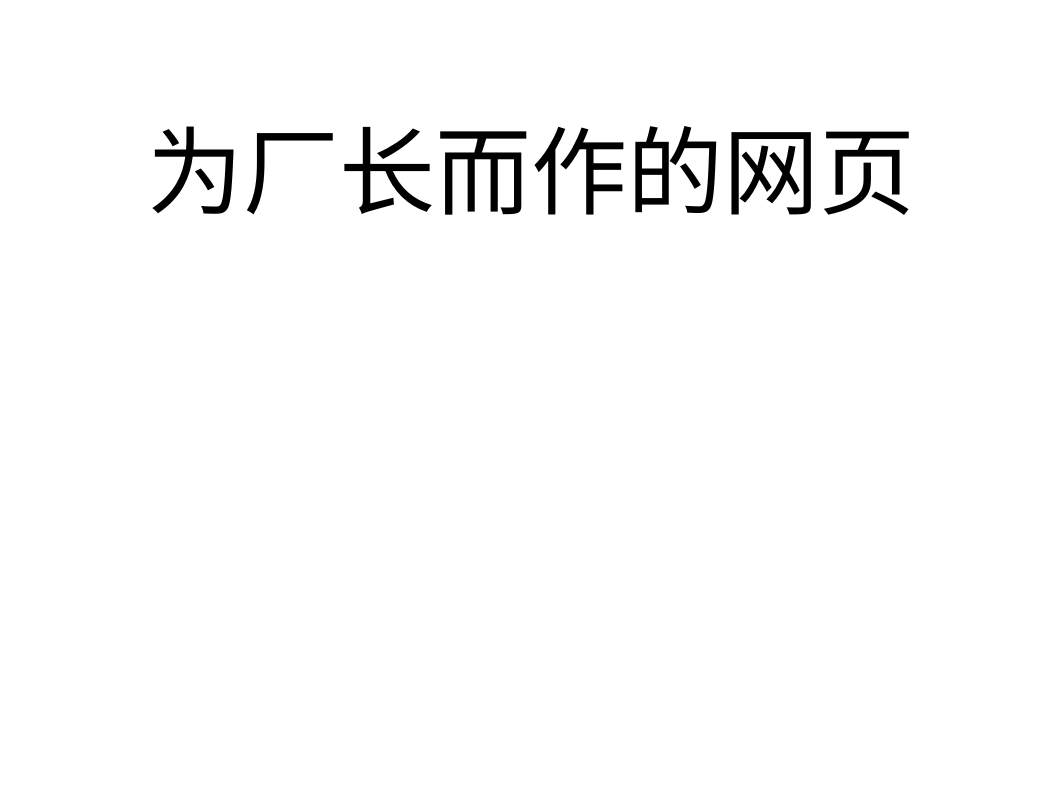
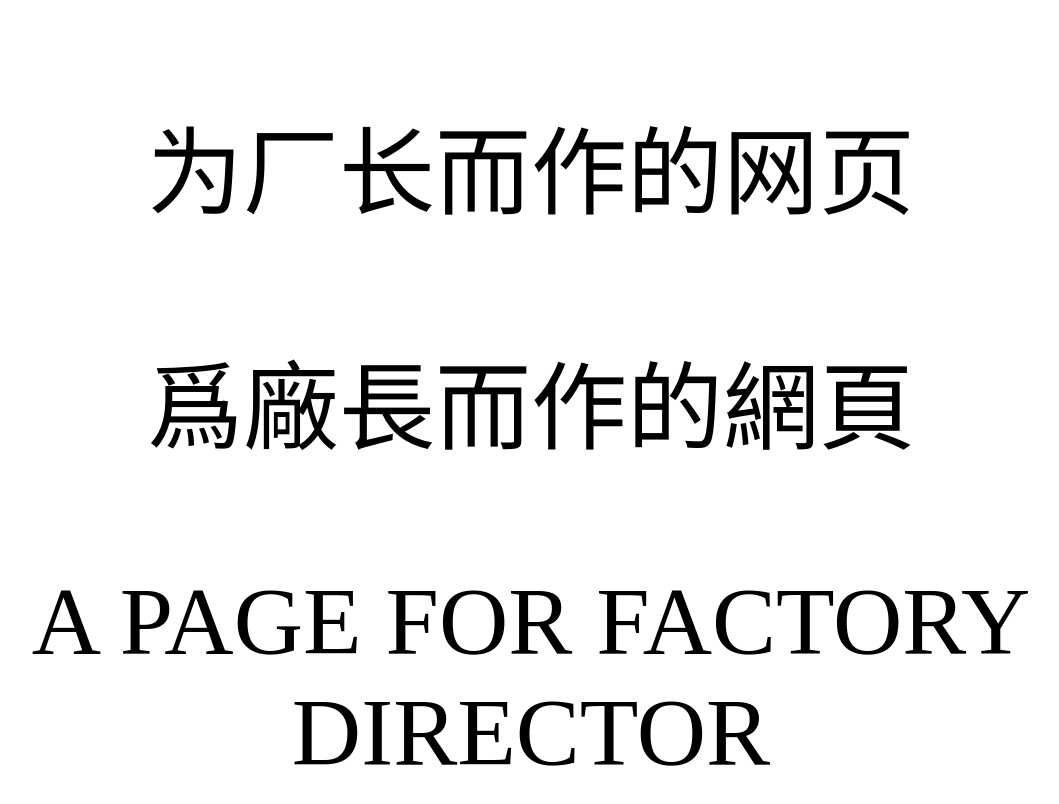
Before and after one commit to liedou/cz.liedou.cc, a plain HTML site: page index.html in a window 1280 px wide. Shown: the whole page, without its empty margins (109-1168 px from the left). Drawn offline with Linux system fonts and the light colour scheme.

Commit message:
Update index.html

```diff
--- a/index.html
+++ b/index.html
@@ -9,7 +9,11 @@
 </head>
 
 <body>
-    <center><p style="font-size: 96px;">为厂长而作的网页</p></center>
+    <center>
+        <p style="font-size: 96px;">为厂长而作的网页</p>
+        <p style="font-size: 96px;">爲廠長而作的網頁</p>
+        <p style="font-size: 96px;">A PAGE FOR FACTORY DIRECTOR</p>
+    </center>
 </body>
 
 </html>
```
